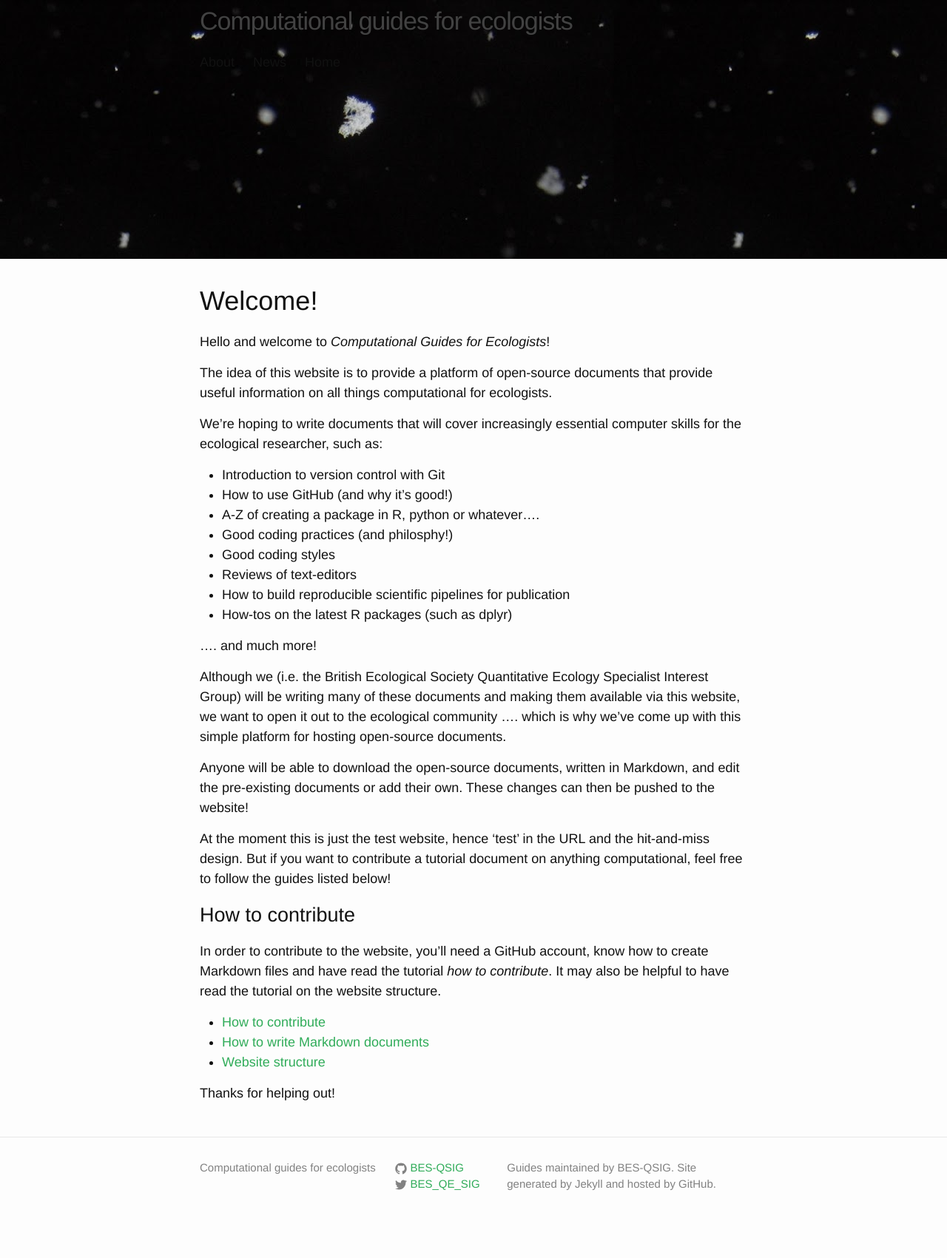
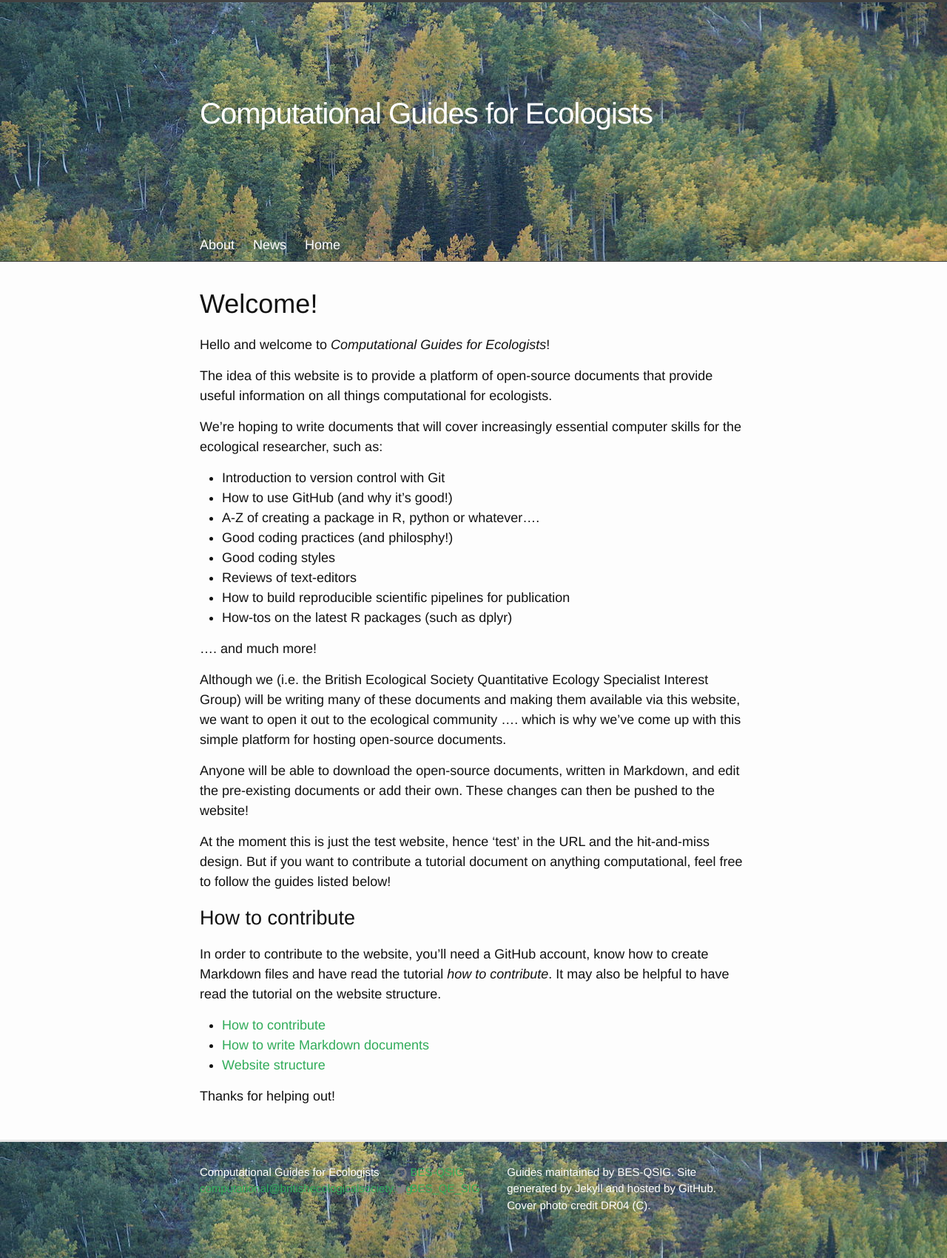
Before and after one commit to BES-QSIG/Test-guides, a Jekyll site: the page built from index.md, in a window 1280 px wide. Shown: the whole page at 74% size. Built offline with Jekyll 4.4.1, drawn with Linux system fonts in a browser that asks for light colours; Markdown is read by kramdown in place of the engine named in the settings; before the commit the page ends 1673 px from its top, so only the background shows below that.

Commit message:
Playaround 2

```diff
--- a/_config.yml
+++ b/_config.yml
@@ -1,7 +1,10 @@
 # Site details
-title: Computational guides for ecologists
+title: Computational Guides for Ecologists
+acronym: CGE
+email: computational@britishecologicalsociety.org
 description: >
   Guides maintained by BES-QSIG. Site generated by Jekyll and hosted by GitHub.
+  Cover photo credit DR04 (C).
 baseurl: "/Test-guides"
 url: "http://bes-qsig.github.io"
 
--- a/_includes/footer.html
+++ b/_includes/footer.html
@@ -1,4 +1,5 @@
-<footer class="site-footer">
+<footer class="site-footer" style="background-image: url({{ site.cover | prepend: site.baseurl }})"
+data-stellar-background-ratio="0.5" data-stellar-horizontal-offset="50">
 
   <div class="wrapper">
 
--- a/_includes/head.html
+++ b/_includes/head.html
@@ -3,7 +3,7 @@
   <meta http-equiv="X-UA-Compatible" content="IE=edge">
   <meta name="viewport" content="width=device-width, initial-scale=1">
 
-  <title>{% if page.title %}{{ page.title }}{% else %}{{ site.title }}{% endif %}</title>
+  <title>{% if page.title == "Home" %}{{ site.title }}{% else %}{{ site.acronym }} &middot; {{ page.title }}{% endif %}</title>
   <meta name="description" content="{% if page.excerpt %}{{ page.excerpt | strip_html | strip_newlines | truncate: 160 }}{% else %}{{ site.description }}{% endif %}">
 
   <link rel="stylesheet" href="{{ "/css/main.css" | prepend: site.baseurl }}">
--- a/_sass/_layout.scss
+++ b/_sass/_layout.scss
@@ -2,22 +2,21 @@
  * Site header
  */
 .site-header {
+    border-top: 3px solid $grey-color-dark;
     min-height: 56px;
-
+    border-bottom: 1px solid $grey-color-dark;
     // Positioning context for the mobile navigation icon
     position: relative;
 }
 
 .site-title {
-    font-size: 34px;
-    line-height: 56px;
+    font-size: 40px;
+    line-height: 300px;
     letter-spacing: -1px;
     margin-bottom: 0;
-    float: center;
-
     &,
     &:visited {
-        color: $grey-color-dark;
+        color: $title-color;
     }
 }
 
@@ -30,7 +29,7 @@
     }
 
     .page-link {
-        color: $text-color;
+        color: $title-color;
         line-height: $base-line-height;
 
         // Gaps between nav items, but not on the first one
@@ -90,7 +89,7 @@
  * Site footer
  */
 .site-footer {
-    border-top: 1px solid $grey-color-light;
+    border-top: 3px solid $grey-color-light;
     padding: $spacing-unit 0;
 }
 
@@ -107,7 +106,7 @@
 
 .footer-col-wrapper {
     font-size: 15px;
-    color: $grey-color;
+    color: $title-color;
     margin-left: -$spacing-unit / 2;
     @extend %clearfix;
 }
--- a/css/main.scss
+++ b/css/main.scss
@@ -13,6 +13,7 @@
 
 $spacing-unit:     30px;
 
+$title-color:      #FFFFFF;
 $text-color:       #111;
 $background-color: #fdfdfd;
 $brand-color:      #30AC59;
--- a/index.md
+++ b/index.md
@@ -45,7 +45,7 @@
 also be helpful to have read the tutorial on the website structure.
 
 * [How to contribute]({{ site.baseurl }}/docs/how_to_contribute)
-* [How to write Markdown documents]({{ site.baseurl }}/docs/example_document)
+* [How to write Markdown documents]({{ site.baseurl }}/docs/introduction_to_markdown)
 * [Website structure]({{ site.baseurl }}/docs/website_structure)
 
 Thanks for helping out!
```
Also changed, not shown: img/cover.jpg.
